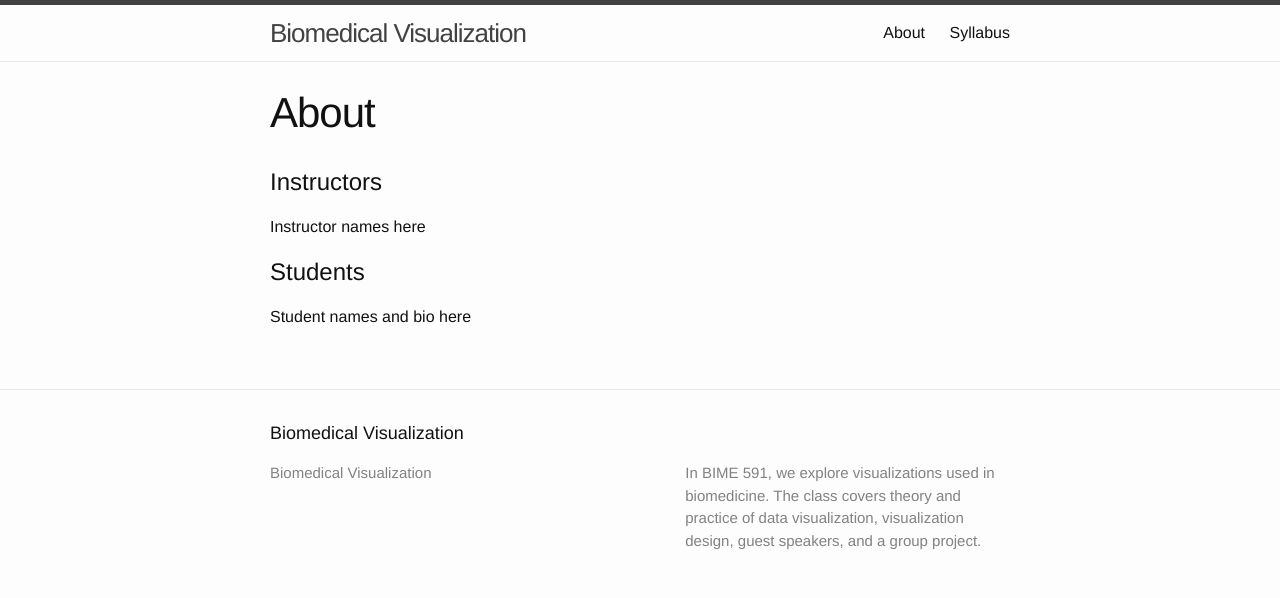
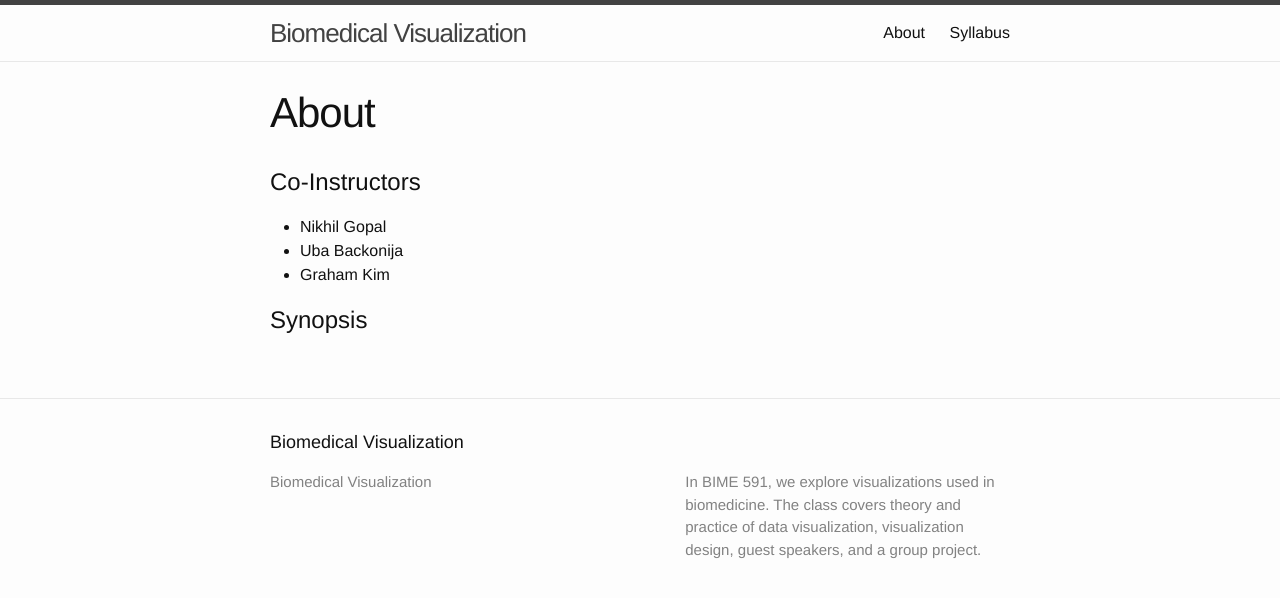
Before and after one commit to ngopal/bime591, a Jekyll site: the page built from about.md, in a window 1280 px wide. Shown: the top 598 px of the page. Built offline with Jekyll 4.4.1, drawn with Linux system fonts in a browser that asks for light colours.

Commit message:
edited about page to list coinstructors

```diff
--- a/_posts/2015-12-04-welcome-to-jekyll.markdown
+++ b/_posts/2015-12-04-welcome-to-jekyll.markdown
@@ -4,4 +4,4 @@ title:  "Welcome to Class!"
 date:   2015-12-04 12:54:53 -0800
 categories: update
 ---
-Welcome to class. Please check out the [syllabus](/syllabus) page.
+Welcome to class. Please check out the [syllabus](/bime591/syllabus) page.
--- a/about.md
+++ b/about.md
@@ -4,8 +4,9 @@ title: About
 permalink: /about/
 ---
 
-# Instructors
-Instructor names here
+# Co-Instructors
+*  Nikhil Gopal
+*  Uba Backonija
+*  Graham Kim
 
-# Students
-Student names and bio here
+# Synopsis
```
